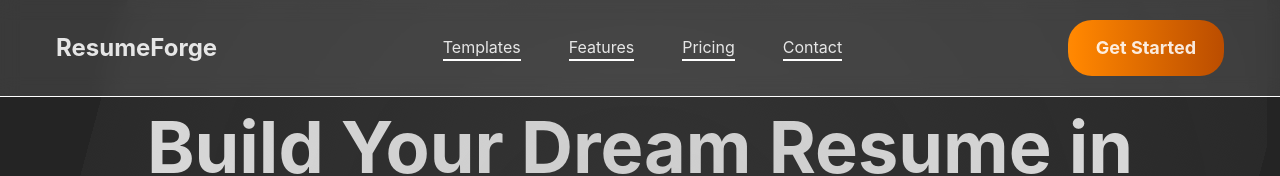
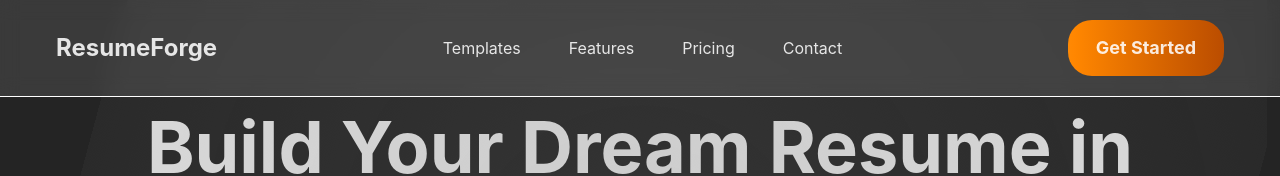
Before and after one commit to Subhranshu-Lenka/React-Resume-Builder, a React (Vite) app: page / in a window 1280 px wide. Shown: the top 176 px of the page. Built offline with nearby package versions, Linux system fonts and the light colour scheme; no server answers.

Commit message:
refactor: clean up MainHeader component styles and comment out unused CSS

```diff
--- a/src/components/Header/mainHeader.css
+++ b/src/components/Header/mainHeader.css
@@ -22,6 +22,6 @@
   /* transition: all 0.3s ease; */
 }
 
-.custom-nav-links > li {
+/* .custom-nav-links > li {
   border-bottom: 2px solid white;
-}
+} */
```
Also changed, not shown: src/components/Header/MainHeader.jsx (+4 -5 lines).
